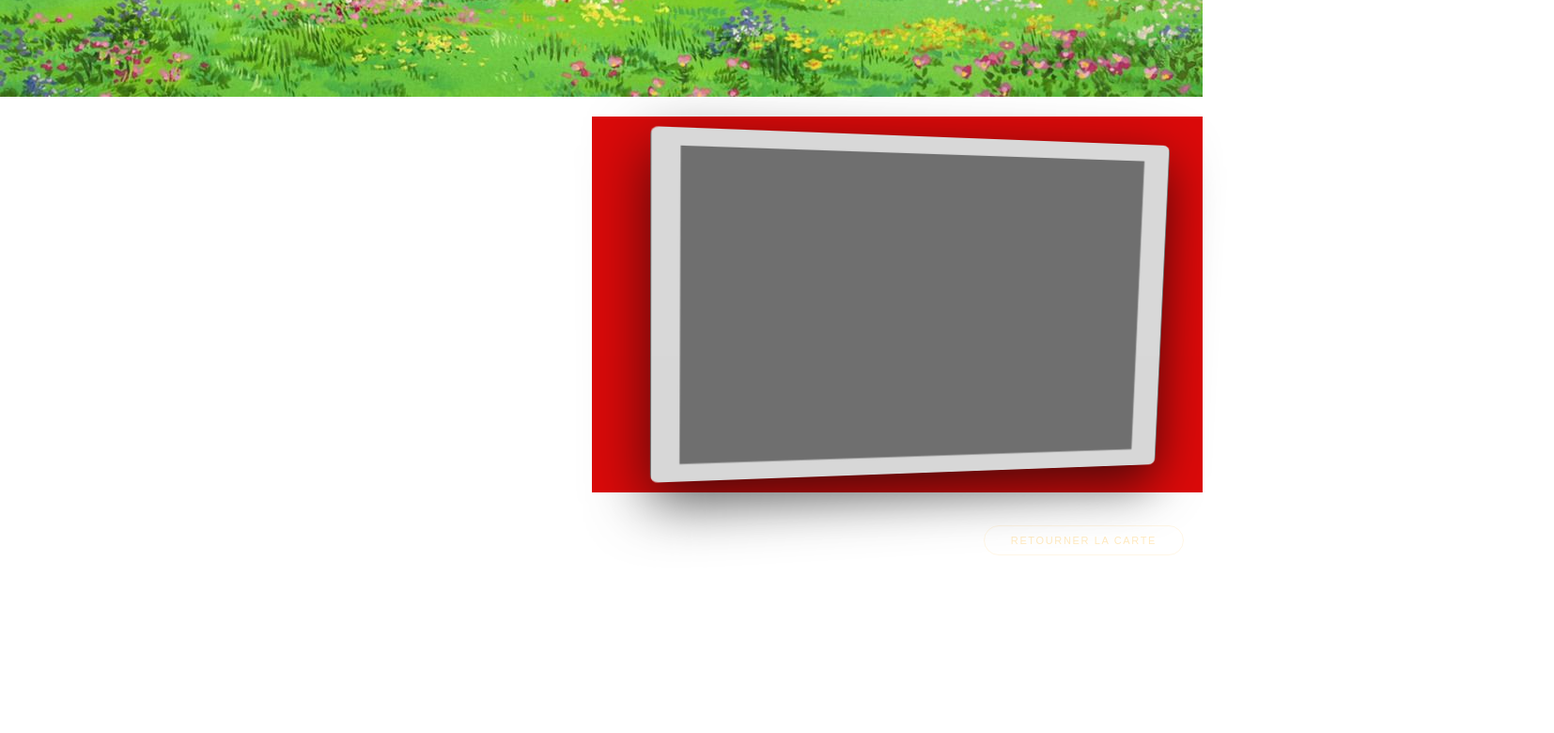
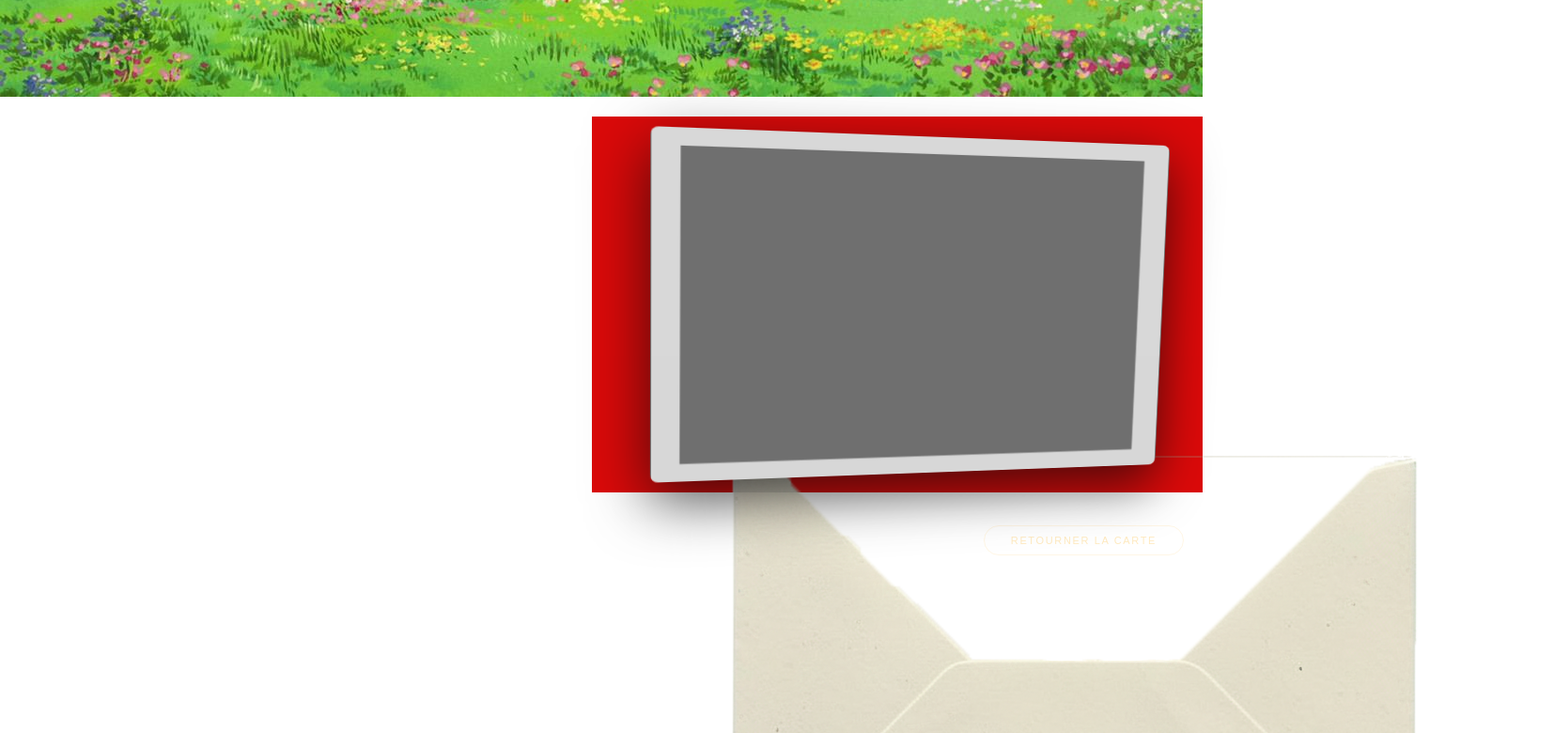
Before and after one commit to YoanBonjour/Immersive-Website, a website built with Parcel: page src/index.html in a window 1280 px wide. Shown: the part 640-1420 px from the top of the page at 94% size, 1654 px wide, since content can reach past the window. Built offline with nearby package versions, Linux system fonts and the light colour scheme.

Commit message:
add img from enveloppe

```diff
--- a/src/index.html
+++ b/src/index.html
@@ -26,7 +26,9 @@
         />
       </div>
       <div class="cards">
-        <div id="enveloppe-top"></div>
+        <div id="enveloppe-top">
+          <img src="./images/front-enveloppe.png" alt="enveloppe top" />
+        </div>
         <div id="wrap">
           <div id="scene">
             <div id="card">
```
Also changed, not shown: src/images/background-enveloppe.png (added), src/images/cachet.png (added), src/images/dessus-enveloppe.png (added), src/images/front-enveloppe.png (added).
